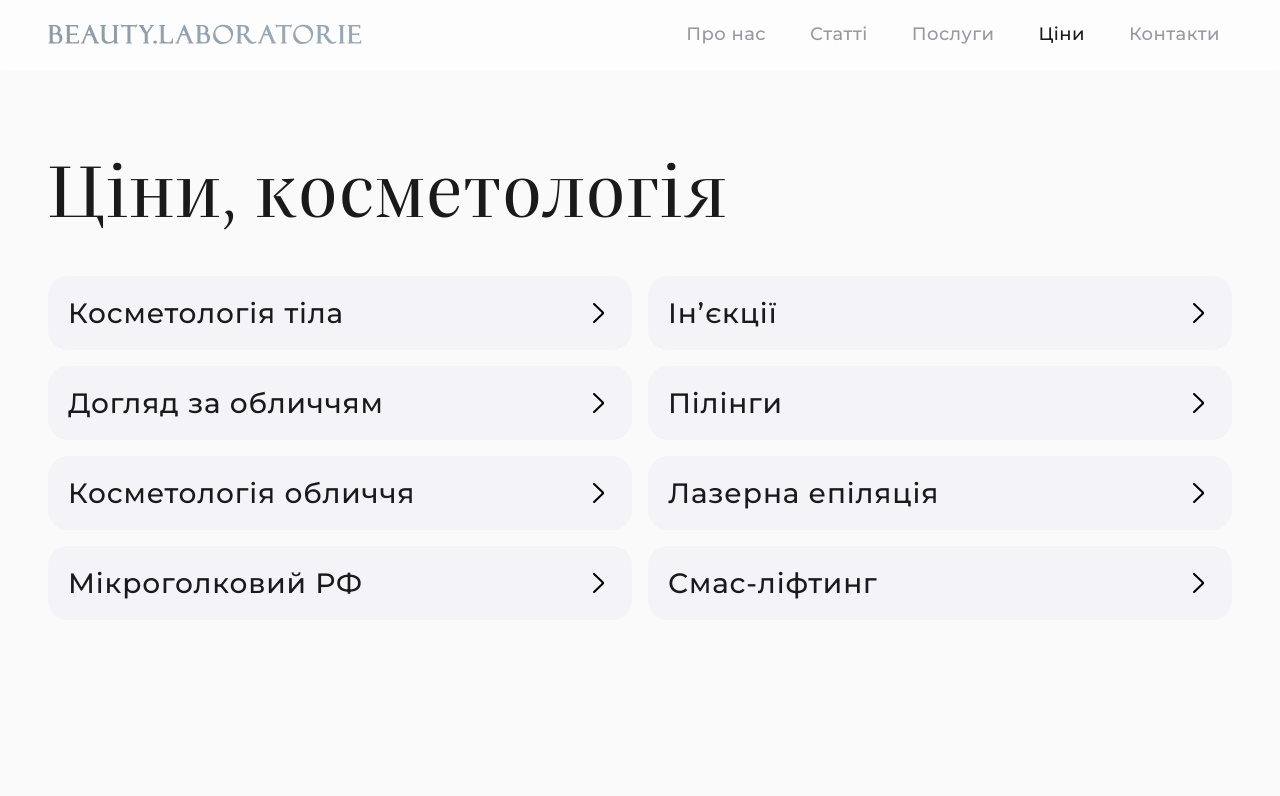
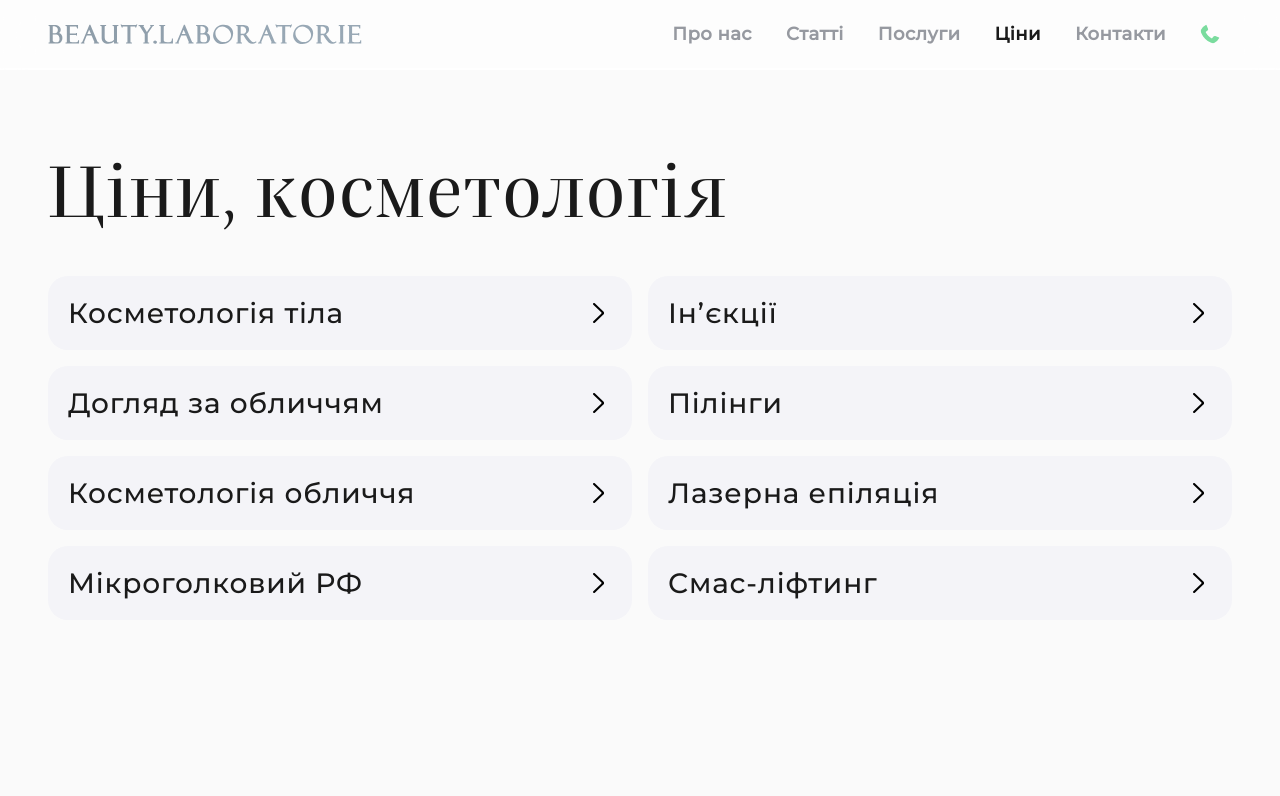
Before and after one commit to Beauty-lab-team/beauty_laboratorie, a Next.js app: page /prices in a window 1280 px wide. Shown: the top 796 px of the page. Built offline with nearby package versions, Linux system fonts and the light colour scheme; a web font is replaced by a local one.

Commit message:
Add phone icon and update styles

```diff
--- a/src/components/common/employees/Employee.module.scss
+++ b/src/components/common/employees/Employee.module.scss
@@ -1,7 +1,7 @@
 .employee {
    @apply flex flex-col items-center justify-center mb-10 xl:mb-4 text-center;
    .image {
-      @apply border border-accent-1 w-full h-[550px] md:w-[430px] md:h-[570px] rounded-basic object-cover object-bottom;
+      @apply border border-accent-1 w-full md:w-[430px] md:h-[570px] rounded-basic object-cover object-bottom;
    }
    .name {
       @apply mt-4 text-xl font-medium text-text-1;
--- a/src/components/common/services/Services.module.scss
+++ b/src/components/common/services/Services.module.scss
@@ -3,7 +3,7 @@
    .service {
       @apply rounded-basic bg-accent-2 p-6 mb-12 xl:mb-0 flex flex-col h-full;
       .image {
-         @apply h-[200px] 2xl:h-[245px] w-full border rounded-inner mb-5 object-cover;
+         @apply h-[250px] 2xl:h-[245px] w-full border rounded-inner mb-5 object-cover;
       }
       .buttons {
          @apply flex gap-3 mt-5;
--- a/src/components/navbar/Links.jsx
+++ b/src/components/navbar/Links.jsx
@@ -8,6 +8,14 @@ const Links = ({ pathname, isMenuOpen }) => {
       { title: 'Послуги', link: '/services' },
       { title: 'Цiни', link: '/prices' },
       { title: 'Контакти', link: '/contacts' },
+      {
+         title: (
+            <svg xmlns='http://www.w3.org/2000/svg' viewBox='0 0 512 512'>
+               <path d='M164.9 24.6c-7.7-18.6-28-28.5-47.4-23.2l-88 24C12.1 30.2 0 46 0 64C0 311.4 200.6 512 448 512c18 0 33.8-12.1 38.6-29.5l24-88c5.3-19.4-4.6-39.7-23.2-47.4l-96-40c-16.3-6.8-35.2-2.1-46.3 11.6L304.7 368C234.3 334.7 177.3 277.7 144 207.3L193.3 167c13.7-11.2 18.4-30 11.6-46.3l-40-96z' />
+            </svg>
+         ),
+         link: 'tel:+380675949525',
+      },
    ]
 
    return (
--- a/src/components/navbar/Navbar.module.scss
+++ b/src/components/navbar/Navbar.module.scss
@@ -1,7 +1,7 @@
 .navbar {
    @apply py-5 fixed left-0 right-0 z-30 backdrop-blur-lg border-b-2 border-navbar bg-navbar;
    &.open {
-      @apply h-[295px] sm:h-[130px];
+      @apply h-[370px] sm:h-[190px] md:h-[130px];
    }
    .content {
       @apply container px-3 md:px-12 mx-auto flex justify-between items-center;
@@ -14,12 +14,15 @@
    }
 }
 .navLinks {
-   @apply absolute md:static top-[75px] right-0 px-3 hidden md:flex flex-col sm:flex-row sm:justify-center md:justify-end items-end sm:items-center w-full gap-[15px] sm:gap-[32px] lg:gap-[44px] text-xl md:text-base lg:text-lg font-medium text-text-3;
+   @apply absolute md:static top-[80px] right-0 px-3 hidden md:flex flex-col sm:flex-row sm:justify-center md:justify-end items-center sm:items-center w-full gap-5 sm:gap-[22px] lg:gap-[34px] text-xl md:text-base lg:text-lg font-semibold text-text-3 sm:grid-cols-3 sm:grid-rows-2 sm:place-items-center;
    &.show {
-      @apply flex;
+      @apply flex sm:grid md:flex;
    }
    a {
       @apply underline-offset-4 hover:underline tracking-wide;
+      & svg {
+         @apply fill-green-500/60 w-[34px] md:w-5 h-[34px] md:h-5 bg-white/60 md:bg-transparent rounded-full p-[6px] md:p-0;
+      }
       &.active {
          @apply text-text-1;
       }
--- a/src/components/screens/home/hero/Hero.module.scss
+++ b/src/components/screens/home/hero/Hero.module.scss
@@ -10,6 +10,6 @@
       }
    }
    .photo {
-      @apply lg:order-2 lg:col-span-1 w-full h-[440px] lg:w-[600px] lg:h-[540px] lg:scale-110 rounded-basic object-[-390px] sm:object-right object-cover;
+      @apply lg:order-2 lg:col-span-1 w-full h-[440px] lg:w-[600px] lg:h-[540px] lg:scale-110 rounded-basic object-cover object-right;
    }
 }
```
Also changed, not shown: public/icons/phone.svg (added).
